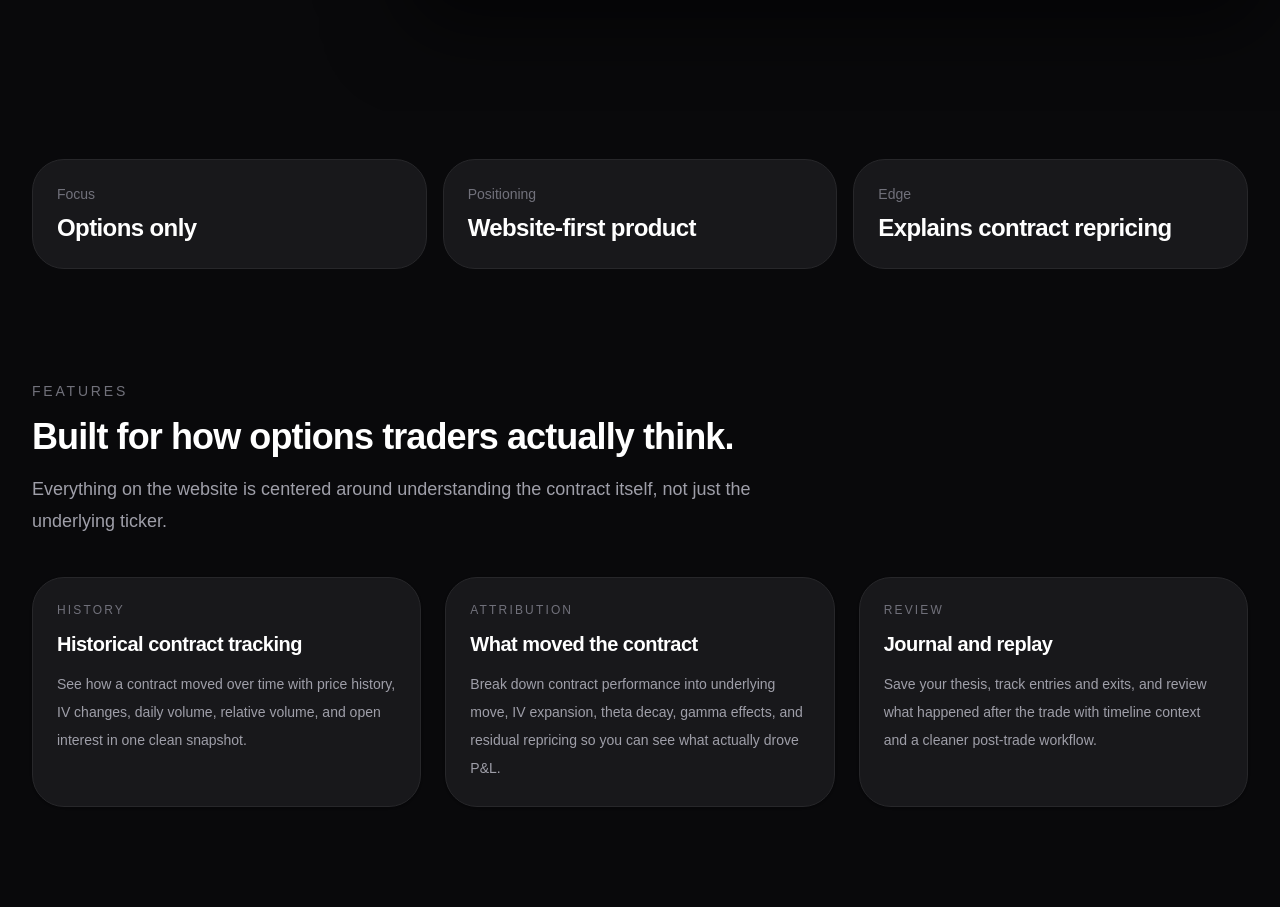
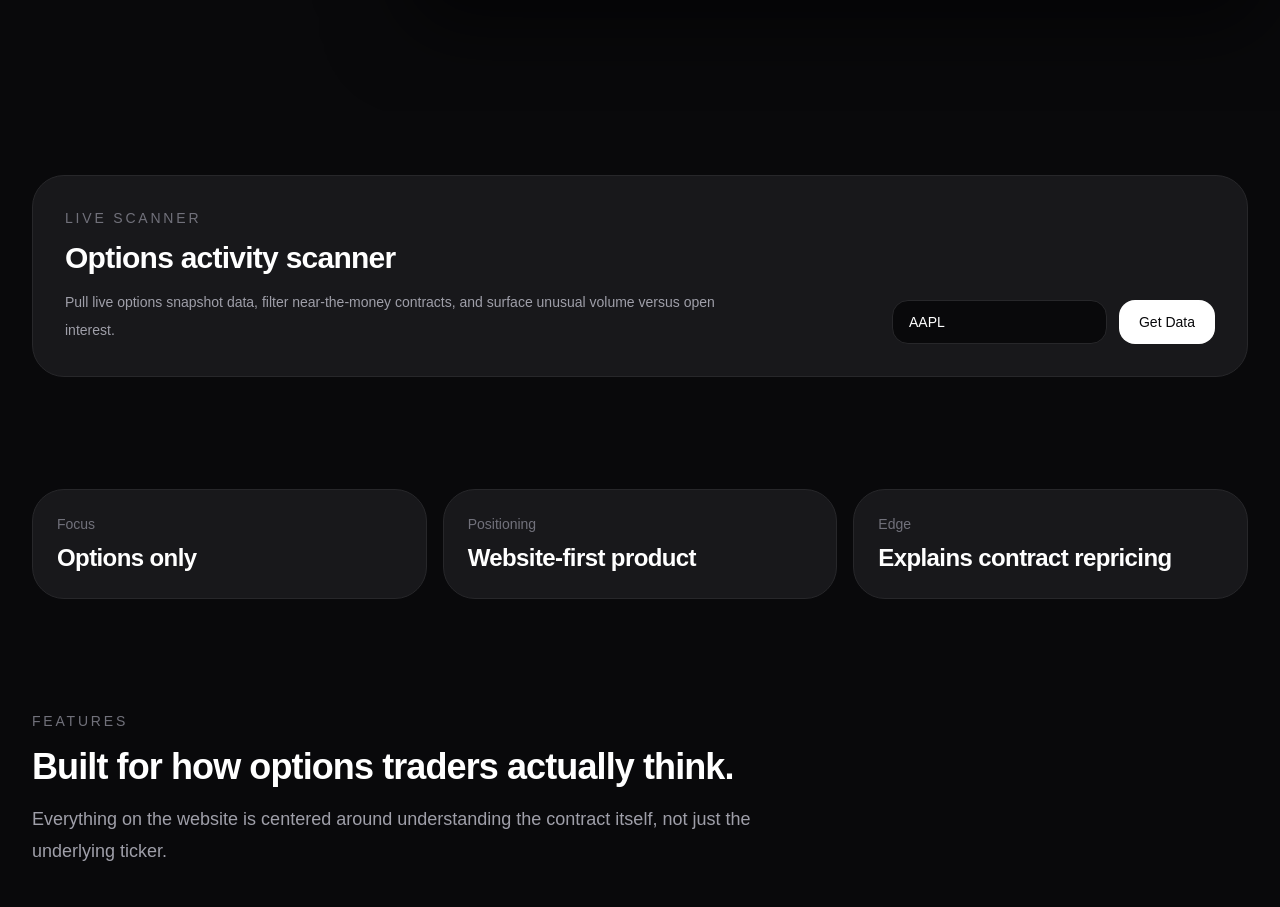
Before and after one commit to Zaneforbes/Volt-App, a Next.js app: page / in a window 1280 px wide. Shown: the part 2798-3705 px from the top of the page. Built offline with nearby package versions, Linux system fonts and the light colour scheme.

Commit message:
add scanner to homepage

```diff
--- a/app/page.tsx
+++ b/app/page.tsx
@@ -1,4 +1,6 @@
-import React from "react";
+"use client";
+
+import React, { useState } from "react";
 import {
   Bell,
   BookOpen,
@@ -474,6 +476,233 @@ function MockDashboard() {
   );
 }
 
+
+function MarketScanner() {
+  const [ticker, setTicker] = useState("AAPL");
+  const [data, setData] = useState<any>(null);
+  const [options, setOptions] = useState<any[]>([]);
+  const [typeFilter, setTypeFilter] = useState("all");
+  const [expirationFilter, setExpirationFilter] = useState("all");
+
+  async function getData() {
+    const stockRes = await fetch(`/api/stock?ticker=${ticker}`);
+    const stockJson = await stockRes.json();
+    setData(stockJson);
+
+    const optionsRes = await fetch(`/api/options?ticker=${ticker}`);
+    const optionsJson = await optionsRes.json();
+    setOptions(optionsJson.contracts || []);
+  }
+
+  const spot = data?.close;
+
+  const expirations = Array.from(
+    new Set(options.map((option) => option.expiration))
+  ).filter(Boolean);
+
+  const filteredOptions = options
+    .filter((option) => {
+      if (!spot) return true;
+      return option.strike > spot * 0.9 && option.strike < spot * 1.1;
+    })
+    .filter((option) => typeFilter === "all" || option.type === typeFilter)
+    .filter(
+      (option) =>
+        expirationFilter === "all" || option.expiration === expirationFilter
+    );
+
+  const scoredOptions = filteredOptions.map((option) => {
+    const volume = option.volume || 0;
+    const openInterest = option.openInterest || 0;
+    const volumeOiRatio =
+      openInterest > 0 ? volume / openInterest : volume > 0 ? volume : 0;
+
+    let signal = "Normal";
+
+    if (volume >= 50 && volumeOiRatio >= 1) {
+      signal = "UNUSUAL";
+    } else if (volume >= 100 || volumeOiRatio >= 0.5) {
+      signal = "WATCH";
+    }
+
+    return { ...option, volumeOiRatio, signal };
+  });
+
+  const sortedOptions = [...scoredOptions].sort((a, b) => {
+    const score = (signal: string) =>
+      signal === "UNUSUAL" ? 3 : signal === "WATCH" ? 2 : 1;
+
+    return score(b.signal) - score(a.signal) || (b.volume || 0) - (a.volume || 0);
+  });
+
+  return (
+    <div className="rounded-[2rem] border border-zinc-800 bg-zinc-900 p-6 lg:p-8">
+      <div className="flex flex-col gap-4 lg:flex-row lg:items-end lg:justify-between">
+        <div>
+          <p className="text-sm uppercase tracking-[0.2em] text-zinc-500">
+            Live scanner
+          </p>
+          <h2 className="mt-3 text-3xl font-semibold tracking-tight text-white">
+            Options activity scanner
+          </h2>
+          <p className="mt-3 max-w-2xl text-sm leading-7 text-zinc-400">
+            Pull live options snapshot data, filter near-the-money contracts,
+            and surface unusual volume versus open interest.
+          </p>
+        </div>
+
+        <div className="flex gap-3">
+          <input
+            value={ticker}
+            onChange={(e) => setTicker(e.target.value.toUpperCase())}
+            className="h-11 rounded-2xl border border-zinc-800 bg-zinc-950 px-4 text-sm text-white outline-none"
+          />
+          <button
+            onClick={getData}
+            className="h-11 rounded-2xl bg-white px-5 text-sm font-medium text-zinc-950"
+          >
+            Get Data
+          </button>
+        </div>
+      </div>
+
+      {data && (
+        <div className="mt-6 grid gap-3 sm:grid-cols-5">
+          {[
+            ["Ticker", data.ticker],
+            ["Open", `$${data.open}`],
+            ["High", `$${data.high}`],
+            ["Low", `$${data.low}`],
+            ["Close", `$${data.close}`],
+          ].map(([label, value]) => (
+            <div
+              key={label}
+              className="rounded-2xl border border-zinc-800 bg-zinc-950 p-4"
+            >
+              <p className="text-xs text-zinc-500">{label}</p>
+              <p className="mt-1 text-sm font-semibold text-white">{value}</p>
+            </div>
+          ))}
+        </div>
+      )}
+
+      {sortedOptions.length > 0 && (
+        <div className="mt-6 overflow-x-auto">
+          <div className="mb-4 flex gap-3">
+            <select
+              value={typeFilter}
+              onChange={(e) => setTypeFilter(e.target.value)}
+              className="rounded-2xl border border-zinc-800 bg-zinc-950 px-4 py-2 text-sm text-white"
+            >
+              <option value="all">All</option>
+              <option value="call">Calls</option>
+              <option value="put">Puts</option>
+            </select>
+
+            <select
+              value={expirationFilter}
+              onChange={(e) => setExpirationFilter(e.target.value)}
+              className="rounded-2xl border border-zinc-800 bg-zinc-950 px-4 py-2 text-sm text-white"
+            >
+              <option value="all">All expirations</option>
+              {expirations.map((expiration) => (
+                <option key={expiration} value={expiration}>
+                  {expiration}
+                </option>
+              ))}
+            </select>
+          </div>
+
+          <table className="w-full min-w-[1200px] border-collapse text-sm">
+            <thead>
+              <tr className="text-left text-zinc-400">
+                {[
+                  "Signal",
+                  "Contract",
+                  "Type",
+                  "Strike",
+                  "Exp",
+                  "Volume",
+                  "OI",
+                  "Vol/OI",
+                  "IV",
+                  "Delta",
+                  "Gamma",
+                  "Theta",
+                  "Vega",
+                ].map((header) => (
+                  <th key={header} className="border border-zinc-800 px-3 py-2">
+                    {header}
+                  </th>
+                ))}
+              </tr>
+            </thead>
+
+            <tbody>
+              {sortedOptions.map((option) => {
+                const rowClass =
+                  option.signal === "UNUSUAL"
+                    ? "bg-red-500/20"
+                    : option.signal === "WATCH"
+                    ? "bg-yellow-500/10"
+                    : "bg-zinc-950";
+
+                return (
+                  <tr key={option.ticker} className={rowClass}>
+                    <td className="border border-zinc-800 px-3 py-2 font-semibold text-white">
+                      {option.signal}
+                    </td>
+                    <td className="border border-zinc-800 px-3 py-2 text-zinc-300">
+                      {option.ticker}
+                    </td>
+                    <td className="border border-zinc-800 px-3 py-2 text-zinc-300">
+                      {option.type}
+                    </td>
+                    <td className="border border-zinc-800 px-3 py-2 text-zinc-300">
+                      ${option.strike}
+                    </td>
+                    <td className="border border-zinc-800 px-3 py-2 text-zinc-300">
+                      {option.expiration}
+                    </td>
+                    <td className="border border-zinc-800 px-3 py-2 text-zinc-300">
+                      {option.volume ?? "-"}
+                    </td>
+                    <td className="border border-zinc-800 px-3 py-2 text-zinc-300">
+                      {option.openInterest ?? "-"}
+                    </td>
+                    <td className="border border-zinc-800 px-3 py-2 text-zinc-300">
+                      {option.volumeOiRatio
+                        ? option.volumeOiRatio.toFixed(2)
+                        : "-"}
+                    </td>
+                    <td className="border border-zinc-800 px-3 py-2 text-zinc-300">
+                      {option.impliedVolatility
+                        ? `${(option.impliedVolatility * 100).toFixed(1)}%`
+                        : "-"}
+                    </td>
+                    <td className="border border-zinc-800 px-3 py-2 text-zinc-300">
+                      {option.delta?.toFixed?.(2) ?? "-"}
+                    </td>
+                    <td className="border border-zinc-800 px-3 py-2 text-zinc-300">
+                      {option.gamma?.toFixed?.(4) ?? "-"}
+                    </td>
+                    <td className="border border-zinc-800 px-3 py-2 text-zinc-300">
+                      {option.theta?.toFixed?.(2) ?? "-"}
+                    </td>
+                    <td className="border border-zinc-800 px-3 py-2 text-zinc-300">
+                      {option.vega?.toFixed?.(2) ?? "-"}
+                    </td>
+                  </tr>
+                );
+              })}
+            </tbody>
+          </table>
+        </div>
+      )}
+    </div>
+  );
+}
+
 function FeatureCard({
   title,
   description,
@@ -578,6 +807,11 @@ export default function Home() {
               <MockDashboard />
             </div>
           </div>
+        </section>
+
+
+        <section className="mx-auto max-w-7xl px-6 py-16 lg:px-8" id="scanner">
+          <MarketScanner />
         </section>
 
         <section className="mx-auto max-w-7xl px-6 py-8 lg:px-8 lg:py-12">
```
